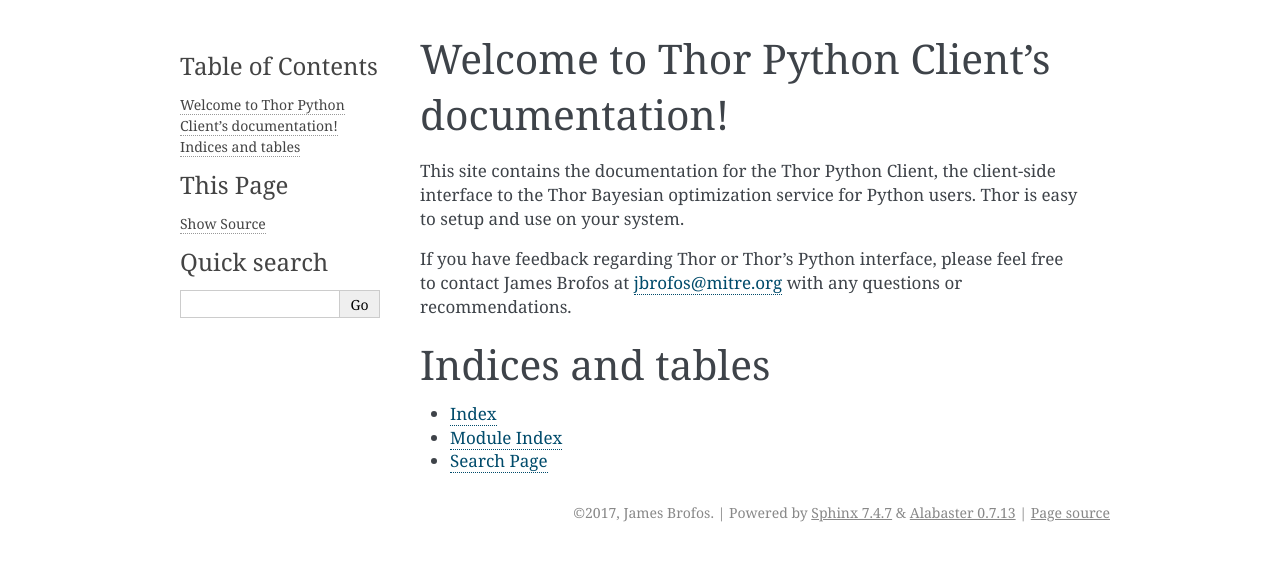
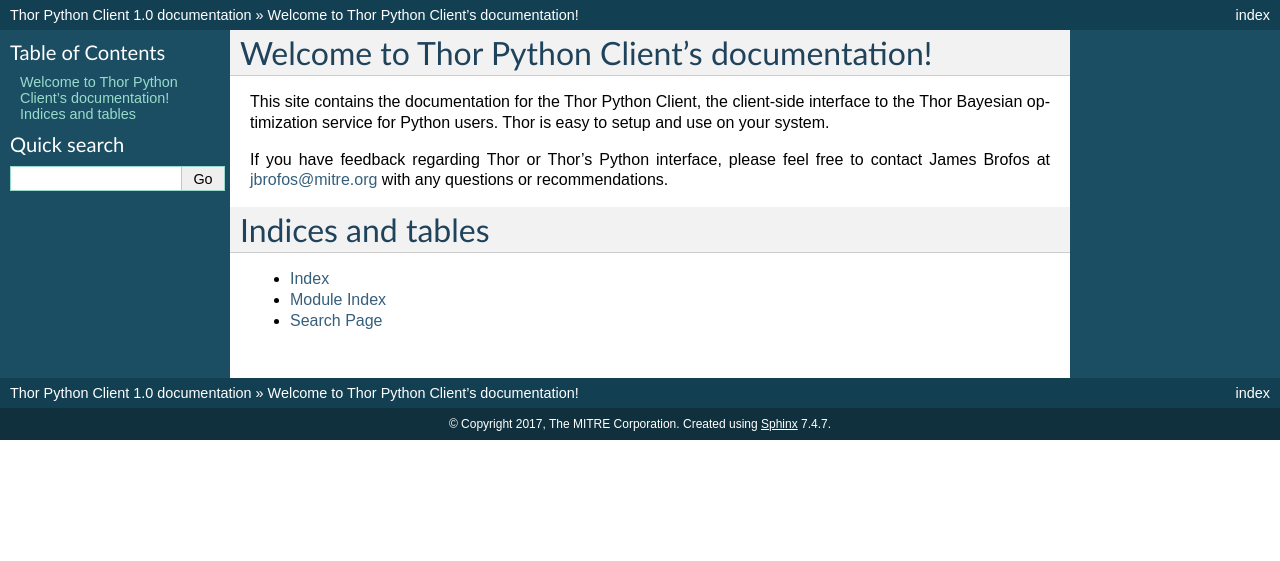
Before and after one commit to JamesBrofos/Thor-Python-Client, a Sphinx documentation site: the page built from doc/index.rst, in a window 1280 px wide. Shown: the top 561 px of the page. Built offline with Sphinx 7.4.7, drawn with Linux system fonts in a browser that asks for light colours.

Commit message:
update doc

```diff
--- a/doc/conf.py
+++ b/doc/conf.py
@@ -2,7 +2,7 @@
 # -*- coding: utf-8 -*-
 #
 # Thor Python Client documentation build configuration file, created by
-# sphinx-quickstart on Tue Apr 25 07:32:19 2017.
+# sphinx-quickstart on Wed Apr 26 09:52:13 2017.
 #
 # This file is execfile()d with the current directory set to its
 # containing dir.
@@ -20,6 +20,9 @@
 # import os
 # import sys
 # sys.path.insert(0, os.path.abspath('.'))
+import os
+import sys
+sys.path.append(os.path.abspath('../'))
 
 
 # -- General configuration ------------------------------------------------
@@ -47,8 +50,8 @@
 
 # General information about the project.
 project = 'Thor Python Client'
-copyright = '2017, James Brofos'
-author = 'James Brofos'
+copyright = '2017, The MITRE Corporation'
+author = 'The MITRE Corporation'
 
 # The version info for the project you're documenting, acts as replacement for
 # |version| and |release|, also used in various other places throughout the
@@ -80,10 +83,13 @@
 
 # -- Options for HTML output ----------------------------------------------
 
+# A flag to show or hide the source link in the sidebar.
+html_show_sourcelink = False
+
 # The theme to use for HTML and HTML Help pages.  See the documentation for
 # a list of builtin themes.
 #
-html_theme = 'alabaster'
+html_theme = 'default'
 
 # Theme options are theme-specific and customize the look and feel of a theme
 # further.  For a list of options available for each theme, see the
@@ -128,7 +134,7 @@
 #  author, documentclass [howto, manual, or own class]).
 latex_documents = [
     (master_doc, 'ThorPythonClient.tex', 'Thor Python Client Documentation',
-     'James Brofos', 'manual'),
+     'The MITRE Corporation', 'manual'),
 ]
 
 
--- a/doc/index.rst
+++ b/doc/index.rst
@@ -1,5 +1,5 @@
 .. Thor Python Client documentation master file, created by
-   sphinx-quickstart on Tue Apr 25 07:32:19 2017.
+   sphinx-quickstart on Wed Apr 26 09:52:13 2017.
    You can adapt this file completely to your liking, but it should at least
    contain the root `toctree` directive.
 
```
Also changed, not shown: 17 other files.
